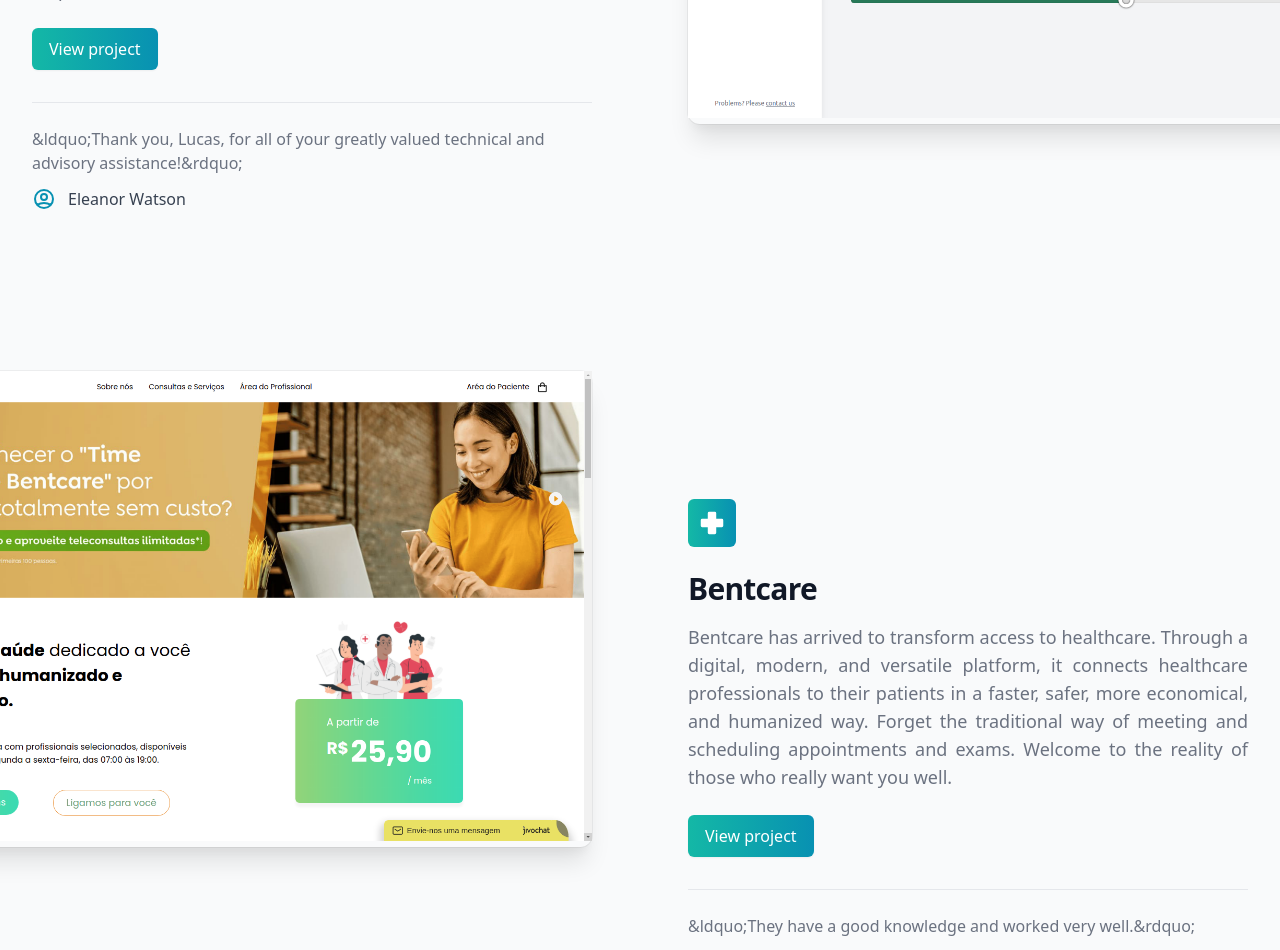
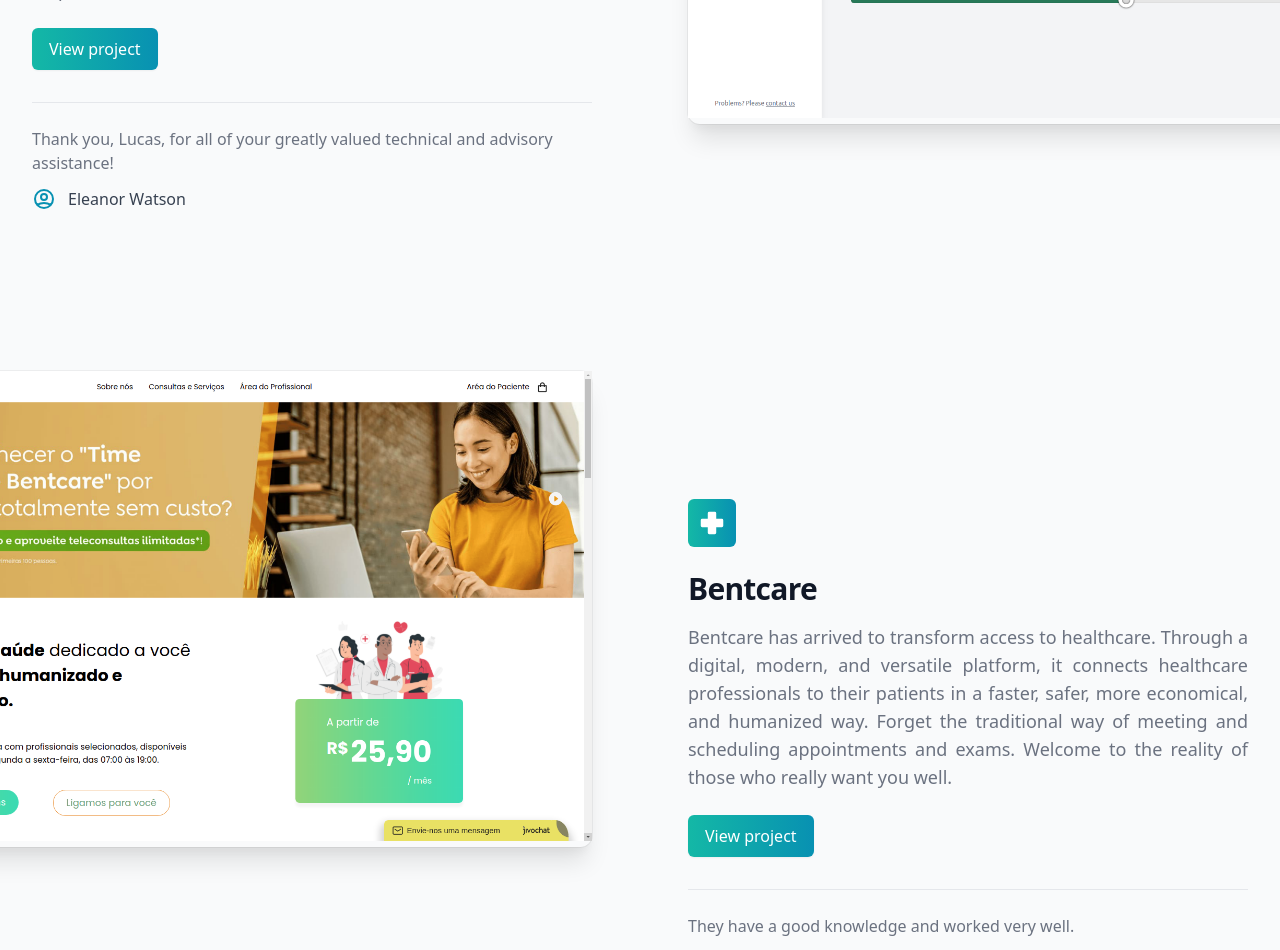
Before and after one commit to lucasfilipess/portfolio, a Next.js app: page / in a window 1280 px wide. Shown: the part 1440-2390 px from the top of the page. Built offline with nearby package versions, Linux system fonts and the light colour scheme.

Commit message:
Fix comments

```diff
--- a/src/components/Work.tsx
+++ b/src/components/Work.tsx
@@ -69,8 +69,7 @@
                       <blockquote>
                         <div>
                           <p className="text-base text-gray-500">
-                            {client.comment !== '' &&
-                              `&ldquo;${client.comment}&rdquo;`}
+                            {client.comment !== '' && client.comment}
                           </p>
                         </div>
                         <footer className="mt-3">
@@ -144,7 +143,7 @@
                         <blockquote>
                           <div>
                             <p className="text-base text-gray-500">
-                              {`&ldquo;${client.comment}&rdquo;`}
+                              {client.comment !== '' && client.comment}
                             </p>
                           </div>
                           <footer className="mt-3">
```
